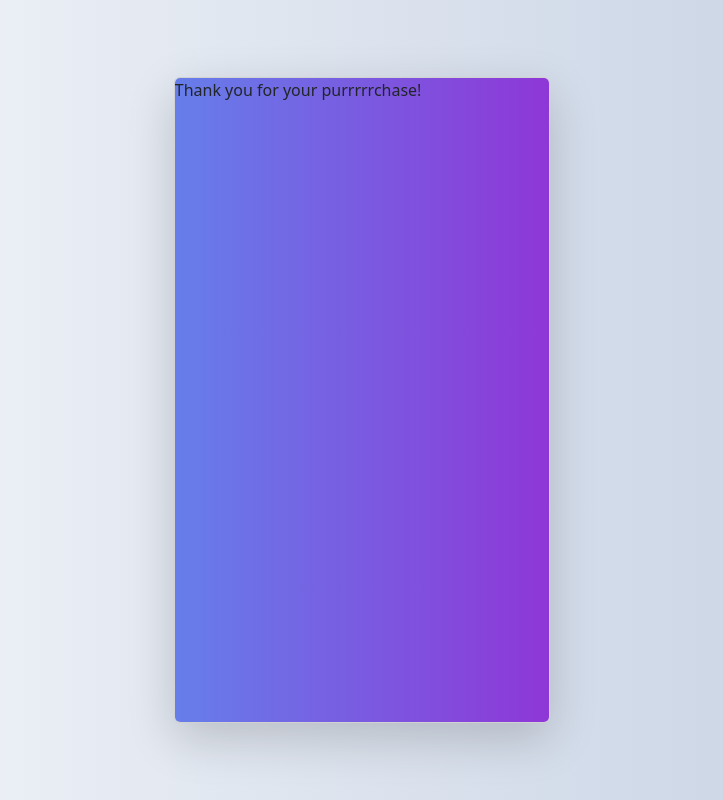
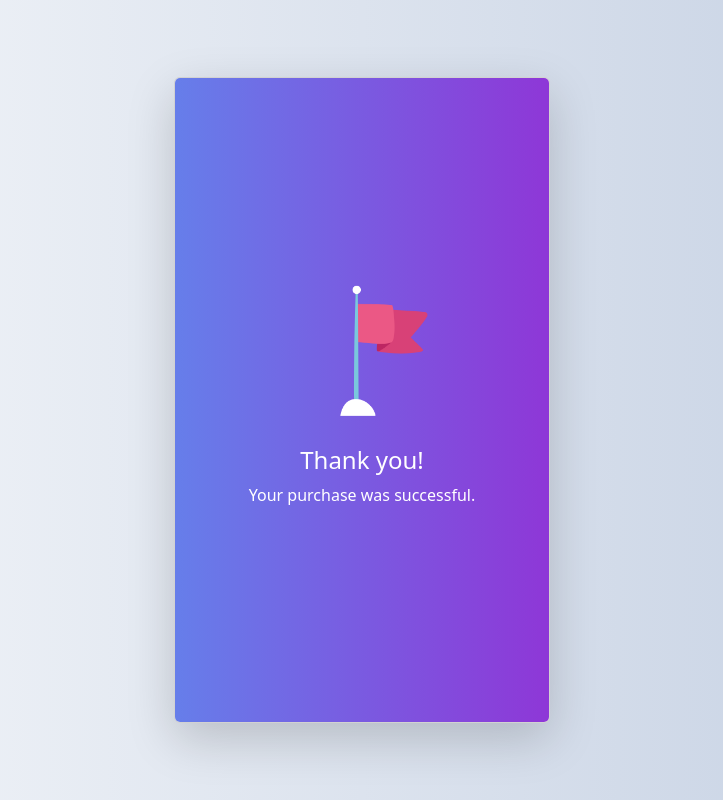
Before and after one commit to ruthtempo/payment-form, a React (Create React App) app: page / in a window 1280 px wide. Both pictures are taken after a click on the button "Confirm Payment". Shown: the whole page, without its empty margins (278-1001 px from the left). Built offline with nearby package versions, Linux system fonts and the light colour scheme.

Commit message:
purchase message

```diff
--- a/src/components/PaymentForm.tsx
+++ b/src/components/PaymentForm.tsx
@@ -14,6 +14,7 @@ import { CreditCard, InfoCircleFill, LockFill } from "react-bootstrap-icons";
 import { useForm } from "react-hook-form";
 import imageLog from "../media/payment.png";
 import "./paymentForm.css";
+import flag from "../media/flag.png";
 
 type PaymentDetails = {
   fullName: string;
@@ -273,7 +274,16 @@ export const PaymentForm = () => {
               }`}
               style={{ top: y, left: x }}
             >
-              <p>Thank you for your purrrrrchase!</p>
+              <div className="h-100 d-flex flex-column align-items-center justify-content-center text-white">
+                <img
+                  src={flag}
+                  alt="flag"
+                  width="50%"
+                  className="img-fluid mb-4"
+                />
+                <h4>Thank you!</h4>
+                <p>Your purchase was successful.</p>
+              </div>
             </div>
           </div>
         </Form>
```
Also changed, not shown: src/components/paymentForm.css (line endings or trailing spaces), src/media/flag.png (added).
